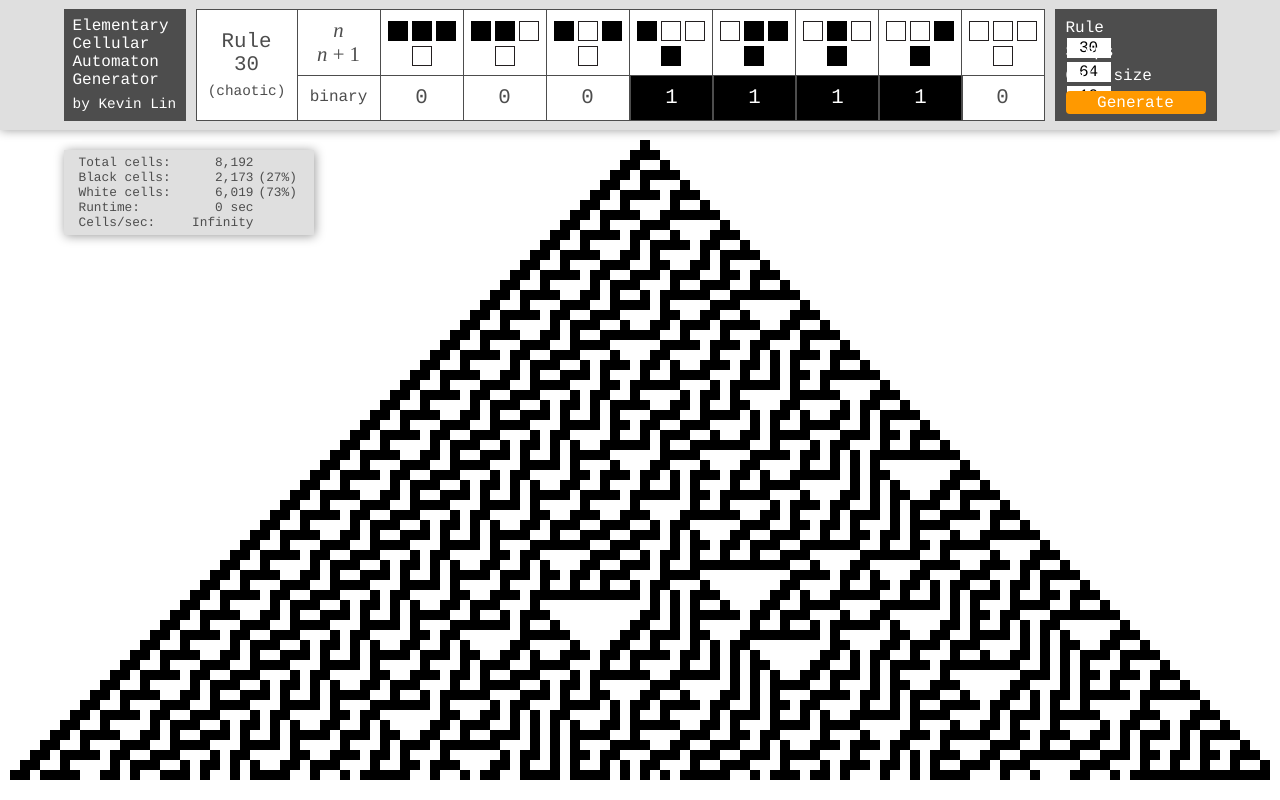
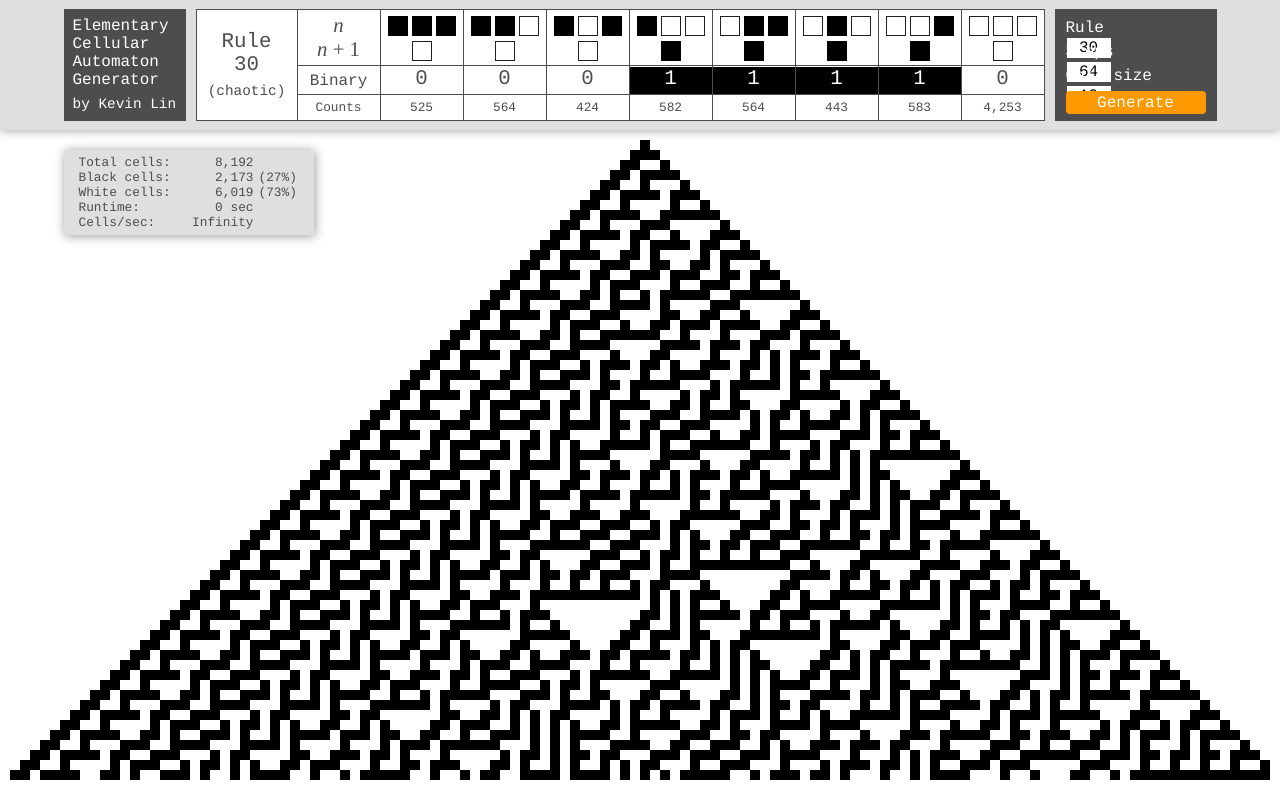
Before and after one commit to serve-and-volley/cellular-automata, a plain HTML site: page index.html in a window 1280 px wide. Drawn offline with Linux system fonts and the light colour scheme.

Commit message:
Test modification: DO NOT MERGE!
Added pattern counts

```diff
--- a/css/style.css
+++ b/css/style.css
@@ -103,7 +103,7 @@ div.rule-split {
 }
 div.split-top-outer {
     width: inherit;
-    height: 65px;
+    height: 55px;
     border: 0px dotted #4d4d4d; /* For testing */
     color: #4d4d4d;
 }
@@ -117,33 +117,83 @@ div.split-top-inner {
     margin-right: 2px;
 }
 div.split-bottom-outer {
+    float: left;
     width: inherit;
-    height: 44px;
+    height: 54px;
     border-top: 1px solid #4d4d4d;
     color: #4d4d4d;
 }
 div.binary-black {
     background: #000000;
     color: #ffffff;
-    border: 1px solid #4d4d4d;
+    border: 0px solid #4d4d4d;
 }
-div.split-bottom-inner {
-    width: 72px;
-    height: 25px;
-    border: 0px dashed #4d4d4d; /* For testing */
+div.split-bottom-inner-1 {
+    width: 82px;
+    height: 27px;
+    border-bottom: 1px solid #4d4d4d;
     text-align: center;
     font-size: 1.3em;
 }
+div.split-bottom-inner-2 {
+    width: 82px;
+    height: 25px;
+    border: 0px solid #4d4d4d; /* For testing */
+    text-align: center;
+    font-size: 0.8em;
+}
+
+div.rule-count-outer {
+    width: 82px;
+    height: 25px;
+    border: 0px solid #4d4d4d; /* For testing */
+}
+div.rule-count-inner {
+    width: 82px;
+    height: 15px;
+    border: 0px solid #4d4d4d; /* For testing */
+}
+
 div.rule-notes {
     font-family: Times;
     text-align: center;
     font-size: 1.3em;
     height: 50px;
 }
-div.rule-notes-bottom {
+div.rule-notes-bottom-1 {
+    width: 82px;
+    height: 27px;
+    border-bottom: 1px solid #4d4d4d;
+    text-align: center;
+    font-size: 1em;
+}
+div.rule-notes-bottom-2 {
     border: 0px dashed #4d4d4d; /* For testing */
-    font-size: 1.0em;
-    height: 20px;
+    font-size: 0.8em;
+    height: 25px;
+    text-align: center;
+}
+
+div.bottom-1-text-outer {
+    width: 82px;
+    height: 25px;
+    border: 0px solid #4d4d4d; /* For testing */
+}
+div.bottom-1-text-inner {
+    width: 82px;
+    height: 15px;
+    border: 0px solid #4d4d4d; /* For testing */
+}
+
+div.bottom-2-text-outer {
+    width: 82px;
+    height: 25px;
+    border: 0px solid #4d4d4d; /* For testing */
+}
+div.bottom-2-text-inner {
+    width: 82px;
+    height: 15px;
+    border: 0px solid #4d4d4d; /* For testing */
 }
 
 /* CONTROL CONTAINER */
--- a/index.html
+++ b/index.html
@@ -47,8 +47,23 @@
                             <!-- SPLIT BOTTOM -->
                             <div class="split-bottom-outer outer">
                                 <div class="middle">
-                                    <div class="split-bottom-inner inner rule-notes-bottom">
-                                        binary
+                                    <div class="inner rule-notes-bottom-1">
+                                        <div class="outer bottom-1-text-outer">
+                                            <div class="middle">
+                                                <div class="inner bottom-1-text-inner">
+                                                    Binary
+                                                </div>
+                                            </div>
+                                        </div>
+                                    </div>
+                                    <div class="inner rule-notes-bottom-2">
+                                        <div class="outer bottom-2-text-outer">
+                                            <div class="middle">
+                                                <div class="inner bottom-2-text-inner">
+                                                    Counts
+                                                </div>
+                                            </div>
+                                        </div>
                                     </div>
                                 </div>
                             </div>
--- a/js/cellularAutomata.js
+++ b/js/cellularAutomata.js
@@ -104,8 +104,17 @@ function drawCellularAutomata(rows, cellSize, rule) {
     M = rows;
     N = 2*M;
 
-    blackCellCount = 0;
-    whiteCellCount = 0;
+    var blackCellCount = 0;
+    var whiteCellCount = 0;
+
+    var patternCount1 = 0;
+    var patternCount2 = 0;
+    var patternCount3 = 0;
+    var patternCount4 = 0;
+    var patternCount5 = 0;
+    var patternCount6 = 0;
+    var patternCount7 = 0;
+    var patternCount8 = 0;
 
     // First row: Full
     row = []
@@ -134,14 +143,14 @@ function drawCellularAutomata(rows, cellSize, rule) {
         for (var j = 1; j < row.length - 1; j++) {
             new_row[0] = 0;
             new_row[N-1] = 0;
-            if (row[j-1] == 1 && row[j] == 1 && row[j+1] == 1) {new_row[j] = rule[0];}
-            else if (row[j-1] == 1 && row[j] == 1 && row[j+1] == 0) {new_row[j] = rule[1];}
-            else if (row[j-1] == 1 && row[j] == 0 && row[j+1] == 1) {new_row[j] = rule[2];}
-            else if (row[j-1] == 1 && row[j] == 0 && row[j+1] == 0) {new_row[j] = rule[3];}
-            else if (row[j-1] == 0 && row[j] == 1 && row[j+1] == 1) {new_row[j] = rule[4];}
-            else if (row[j-1] == 0 && row[j] == 1 && row[j+1] == 0) {new_row[j] = rule[5];}
-            else if (row[j-1] == 0 && row[j] == 0 && row[j+1] == 1) {new_row[j] = rule[6];}
-            else if (row[j-1] == 0 && row[j] == 0 && row[j+1] == 0) {new_row[j] = rule[7];}
+            if (row[j-1] == 1 && row[j] == 1 && row[j+1] == 1) {new_row[j] = rule[0]; patternCount1 += 1;}
+            else if (row[j-1] == 1 && row[j] == 1 && row[j+1] == 0) {new_row[j] = rule[1]; patternCount2 += 1;}
+            else if (row[j-1] == 1 && row[j] == 0 && row[j+1] == 1) {new_row[j] = rule[2]; patternCount3 += 1;}
+            else if (row[j-1] == 1 && row[j] == 0 && row[j+1] == 0) {new_row[j] = rule[3]; patternCount4 += 1;}
+            else if (row[j-1] == 0 && row[j] == 1 && row[j+1] == 1) {new_row[j] = rule[4]; patternCount5 += 1;}
+            else if (row[j-1] == 0 && row[j] == 1 && row[j+1] == 0) {new_row[j] = rule[5]; patternCount6 += 1;}
+            else if (row[j-1] == 0 && row[j] == 0 && row[j+1] == 1) {new_row[j] = rule[6]; patternCount7 += 1;}
+            else if (row[j-1] == 0 && row[j] == 0 && row[j+1] == 0) {new_row[j] = rule[7]; patternCount8 += 1;}
         }
 
         for (var j = 0; j < row.length; j++) {
@@ -167,6 +176,16 @@ function drawCellularAutomata(rows, cellSize, rule) {
         $('body, html').scrollLeft(scrollLength);
         $('body, html').scrollTop(0);
     });
+
+    // Rule counts
+    document.getElementById("count-value-1").innerHTML = '<div class="outer rule-count-outer"><div class="middle"><div class="inner rule-count-inner">' + formatNumber(patternCount1) + '</div></div></div>';
+    document.getElementById("count-value-2").innerHTML = '<div class="outer rule-count-outer"><div class="middle"><div class="inner rule-count-inner">' + formatNumber(patternCount2) + '</div></div></div>';
+    document.getElementById("count-value-3").innerHTML = '<div class="outer rule-count-outer"><div class="middle"><div class="inner rule-count-inner">' + formatNumber(patternCount3) + '</div></div></div>';
+    document.getElementById("count-value-4").innerHTML = '<div class="outer rule-count-outer"><div class="middle"><div class="inner rule-count-inner">' + formatNumber(patternCount4) + '</div></div></div>';
+    document.getElementById("count-value-5").innerHTML = '<div class="outer rule-count-outer"><div class="middle"><div class="inner rule-count-inner">' + formatNumber(patternCount5) + '</div></div></div>';
+    document.getElementById("count-value-6").innerHTML = '<div class="outer rule-count-outer"><div class="middle"><div class="inner rule-count-inner">' + formatNumber(patternCount6) + '</div></div></div>';
+    document.getElementById("count-value-7").innerHTML = '<div class="outer rule-count-outer"><div class="middle"><div class="inner rule-count-inner">' + formatNumber(patternCount7) + '</div></div></div>';
+    document.getElementById("count-value-8").innerHTML = '<div class="outer rule-count-outer"><div class="middle"><div class="inner rule-count-inner">' + formatNumber(patternCount8) + '</div></div></div>';
 
     // Infobox output
     var totalCellCount = blackCellCount + whiteCellCount;
@@ -270,11 +289,11 @@ function setAutomatonRule(thisRule) {
         var binaryValueHTML = '';
         if (thisRule[i] == 0) {
             newStateHTML = '<input type="image" src="icons/white_cell.svg" id="white" class="white-cell" onclick="toggle(this, ' + order + ');" />';
-            binaryValueHTML = '<div class="binary-white split-bottom-outer outer"><div class="middle"><div class="split-bottom-inner inner"><div id="toggle-' + order + '"><div class="binary" id="binary-value-' + order + '" >0</div></div></div>';
+            binaryValueHTML = '<div class="split-bottom-outer outer"><div class="middle"><div class="binary-white split-bottom-inner-1 inner"><div id="toggle-' + order + '"><div class="binary" id="binary-value-' + order + '" >0</div></div></div><div class="split-bottom-inner-2 inner"><div id="toggle-' + order + '"><div class="count" id="count-value-' + order + '" ></div></div></div>';
         }
         else if (thisRule[i] == 1) {
             newStateHTML = '<input type="image" src="icons/black_cell.svg" id="black" class="black-cell" onclick="toggle(this, ' + order + ');" />';
-            binaryValueHTML = '<div class="binary-black split-bottom-outer outer"><div class="middle"><div class="split-bottom-inner inner"><div id="toggle-' + order + '"><div class="binary" id="binary-value-' + order + '" >1</div></div></div>';
+            binaryValueHTML = '<div class="split-bottom-outer outer"><div class="middle"><div class="binary-black split-bottom-inner-1 inner"><div id="toggle-' + order + '"><div class="binary" id="binary-value-' + order + '" >1</div></div></div><div class="split-bottom-inner-2 inner"><div id="toggle-' + order + '"><div class="count" id="count-value-' + order + '" ></div></div></div>';
         }
         automatonRuleHTML += '<!-- RULES --><div class="rule-split"><!-- SPLIT TOP --><div class="split-top-outer outer"><div class="middle"><div class="split-top-inner inner"><div>' + currentPatternHTML + '</div><div><img class="cell" src="icons/empty_cell.svg" />' + newStateHTML + '<img class="cell" src="icons/empty_cell.svg" /></div></div></div></div><!-- SPLIT BOTTOM -->' + binaryValueHTML + '</div></div></div></div>';
 
```
